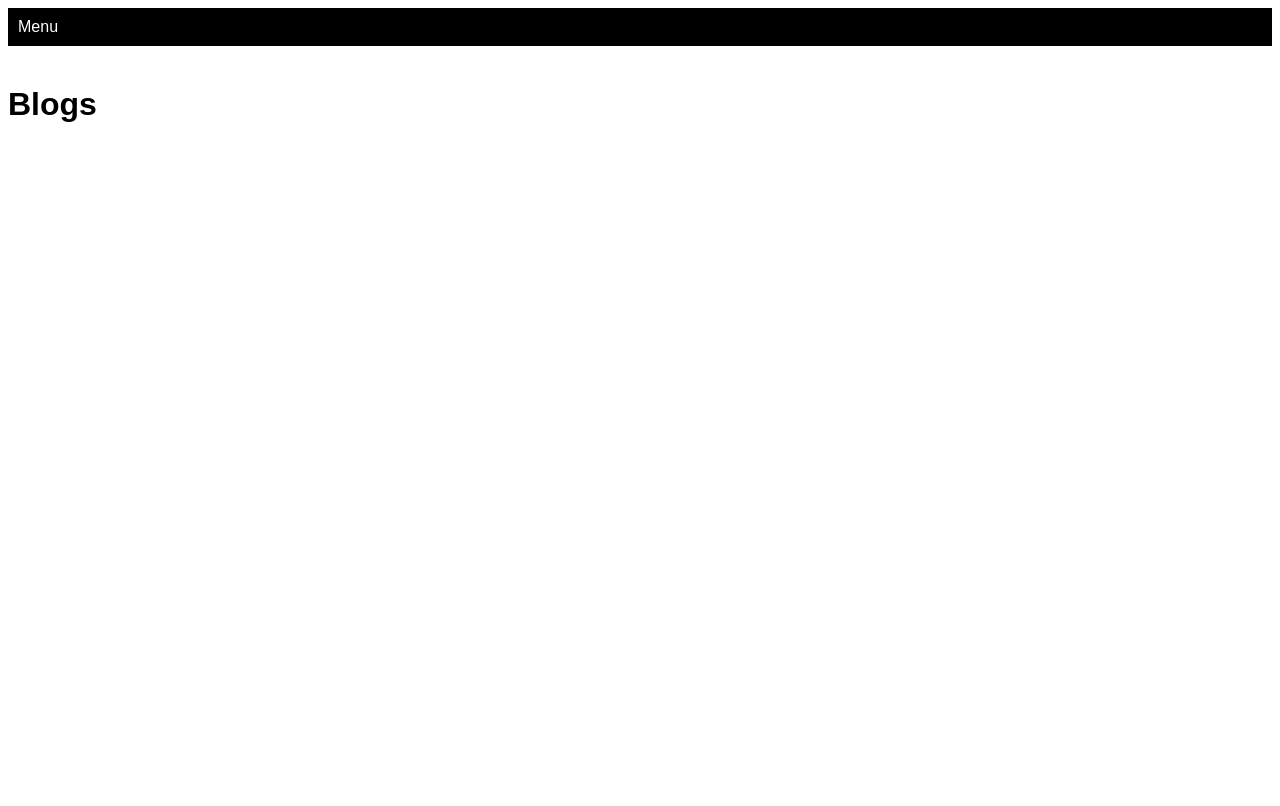
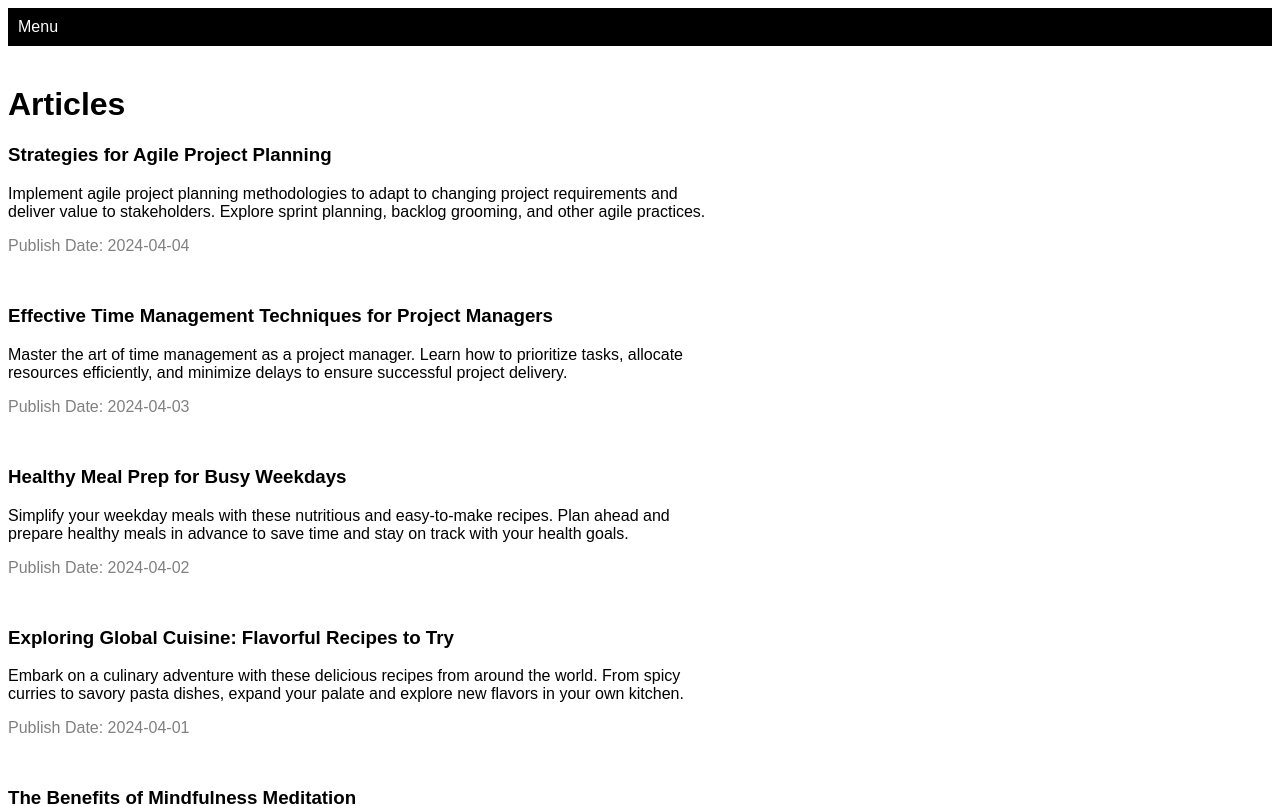
Before and after one commit to hosseindavoodi/AI-in-Frontend, a React (Create React App) app: page /Blogs in a window 1280 px wide. Shown: the top 806 px of the page. Built offline with nearby package versions, Linux system fonts and the light colour scheme.

Commit message:
Implement Blogs page

```diff
--- a/src/App.tsx
+++ b/src/App.tsx
@@ -1,8 +1,8 @@
 import React from "react";
 import { BrowserRouter as Router, Route, Routes } from "react-router-dom";
-import ProductPage from "./Components/ProductPage";
-import ProductDetailsPage from "./Components/ProductDetailsPage";
-import Blogs from "./Components/Blogs";
+import ProductPage from "./Pages/ProductPage";
+import ProductDetailsPage from "./Pages/ProductDetailsPage";
+import Blogs from "./Pages/Blogs";
 import Header from "./Components/Header";
 
 const App: React.FC = () => {
--- a/src/Components/Blogs.tsx
+++ /dev/null
@@ -1,13 +0,0 @@
-import React, { useEffect } from "react";
-
-const Blogs: React.FC = () => {
-  useEffect(() => {}, []);
-
-  return (
-    <div>
-      <h1>Blogs</h1>
-    </div>
-  );
-};
-
-export default Blogs;
--- /dev/null
+++ b/src/Pages/Blogs.tsx
@@ -0,0 +1,106 @@
+import React from "react";
+
+interface Article {
+  topic: string;
+  title: string;
+  content: string;
+  publishDate: string;
+}
+
+const articles: Article[] = [
+  {
+    topic: "Programming",
+    title: "Improving Code Readability: Best Practices",
+    content:
+      "Enhance the readability of your codebase with these best practices. From meaningful variable names to consistent formatting, learn how to make your code more understandable and maintainable.",
+    publishDate: "2024-03-26",
+  },
+  {
+    topic: "Programming",
+    title: "Introduction to Functional Programming Concepts",
+    content:
+      "Explore the fundamentals of functional programming and its benefits. Learn about immutability, higher-order functions, and how to leverage these concepts to write cleaner and more concise code.",
+    publishDate: "2024-01-27",
+  },
+  {
+    topic: "Teaching",
+    title: "Creating Engaging Online Learning Experiences",
+    content:
+      "Design interactive and engaging online courses that captivate learners. Discover effective strategies for incorporating multimedia content, fostering discussions, and promoting active participation.",
+    publishDate: "2024-03-28",
+  },
+  {
+    topic: "Teaching",
+    title: "Building a Positive Classroom Culture",
+    content:
+      "Cultivate a positive and inclusive classroom environment to support student learning and well-being. Learn techniques for fostering respect, collaboration, and a sense of belonging among students.",
+    publishDate: "2024-02-29",
+  },
+  {
+    topic: "Healthcare",
+    title: "The Benefits of Mindfulness Meditation",
+    content:
+      "Discover the transformative power of mindfulness meditation for improving mental health and overall well-being. Learn simple mindfulness techniques to reduce stress, increase focus, and cultivate inner peace.",
+    publishDate: "2024-03-30",
+  },
+  {
+    topic: "Healthcare",
+    title: "5 Tips for Better Sleep Hygiene",
+    content:
+      "Improve your sleep quality with these practical tips for better sleep hygiene. From establishing a bedtime routine to creating a comfortable sleep environment, optimize your sleep habits for restful nights.",
+    publishDate: "2024-03-01",
+  },
+  {
+    topic: "Cooking",
+    title: "Exploring Global Cuisine: Flavorful Recipes to Try",
+    content:
+      "Embark on a culinary adventure with these delicious recipes from around the world. From spicy curries to savory pasta dishes, expand your palate and explore new flavors in your own kitchen.",
+    publishDate: "2024-04-01",
+  },
+  {
+    topic: "Cooking",
+    title: "Healthy Meal Prep for Busy Weekdays",
+    content:
+      "Simplify your weekday meals with these nutritious and easy-to-make recipes. Plan ahead and prepare healthy meals in advance to save time and stay on track with your health goals.",
+    publishDate: "2024-04-02",
+  },
+  {
+    topic: "Project Management",
+    title: "Effective Time Management Techniques for Project Managers",
+    content:
+      "Master the art of time management as a project manager. Learn how to prioritize tasks, allocate resources efficiently, and minimize delays to ensure successful project delivery.",
+    publishDate: "2024-04-03",
+  },
+  {
+    topic: "Project Management",
+    title: "Strategies for Agile Project Planning",
+    content:
+      "Implement agile project planning methodologies to adapt to changing project requirements and deliver value to stakeholders. Explore sprint planning, backlog grooming, and other agile practices.",
+    publishDate: "2024-04-04",
+  },
+];
+
+const ArticleList: React.FC = () => {
+  const sortedArticles = [...articles].sort((a, b) => {
+    return (
+      new Date(b.publishDate).getTime() - new Date(a.publishDate).getTime()
+    );
+  });
+
+  return (
+    <div>
+      <h1>Articles</h1>
+      {sortedArticles.map((article, index) => (
+        <div key={index} style={{ marginBottom: "50px", maxWidth: "700px" }}>
+          <h3>{article.title}</h3>
+          <p>{article.content}</p>
+          <p style={{ color: "GrayText" }}>
+            Publish Date: {article.publishDate}
+          </p>
+        </div>
+      ))}
+    </div>
+  );
+};
+
+export default ArticleList;
--- a/src/Components/ProductPage.tsx
+++ b/src/Pages/ProductPage.tsx
@@ -1,23 +1,23 @@
 // ProductPage.tsx
 
 import React, { useState } from "react";
-import { useMount } from "./Hooks/useMount";
+import { useMount } from "../Components/Hooks/useMount";
 
 const ProductsItems = [
-  { id: 1, name: "A", category: "A" },
+  { id: 1, name: "Master chef", category: "A" },
   { id: 2, name: "Backend Developer", category: "B" },
   { id: 3, name: "English teacher", category: "G" },
-  { id: 4, name: "A", category: "A" },
-  { id: 5, name: "E", category: "E" },
-  { id: 6, name: "D", category: "D" },
+  { id: 4, name: "chef", category: "A" },
+  { id: 5, name: "Dentist", category: "D" },
+  { id: 6, name: "Project manager", category: "C" },
   { id: 7, name: "Math teacher", category: "G" },
   { id: 8, name: "Python Programer", category: "B" },
-  { id: 9, name: "I", category: "I" },
-  { id: 10, name: "C", category: "C" },
+  { id: 9, name: "General doctor", category: "D" },
+  { id: 10, name: "Project manager", category: "C" },
   { id: 11, name: "Math teacher", category: "G" },
-  { id: 12, name: "F", category: "F" },
-  { id: 13, name: "A", category: "A" },
-  { id: 14, name: "C", category: "C" },
+  { id: 12, name: "Optometrist", category: "D" },
+  { id: 13, name: "Cook's helper", category: "A" },
+  { id: 14, name: "Project manager", category: "C" },
   { id: 15, name: "C# Programer", category: "B" },
 ];
 
```
Also changed, not shown: src/Pages/ProductDetailsPage.tsx (renamed from src/Components/ProductDetailsPage.tsx).
